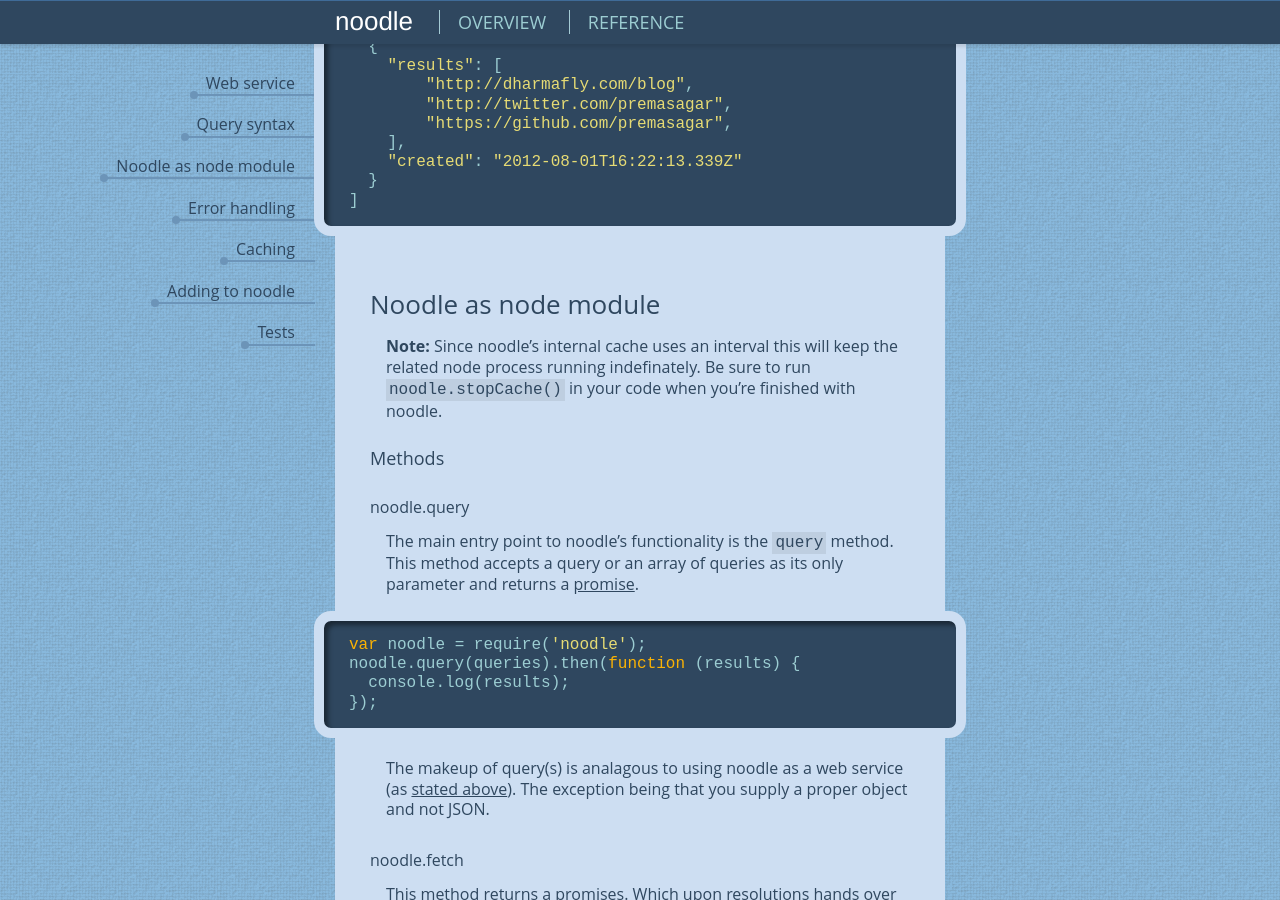
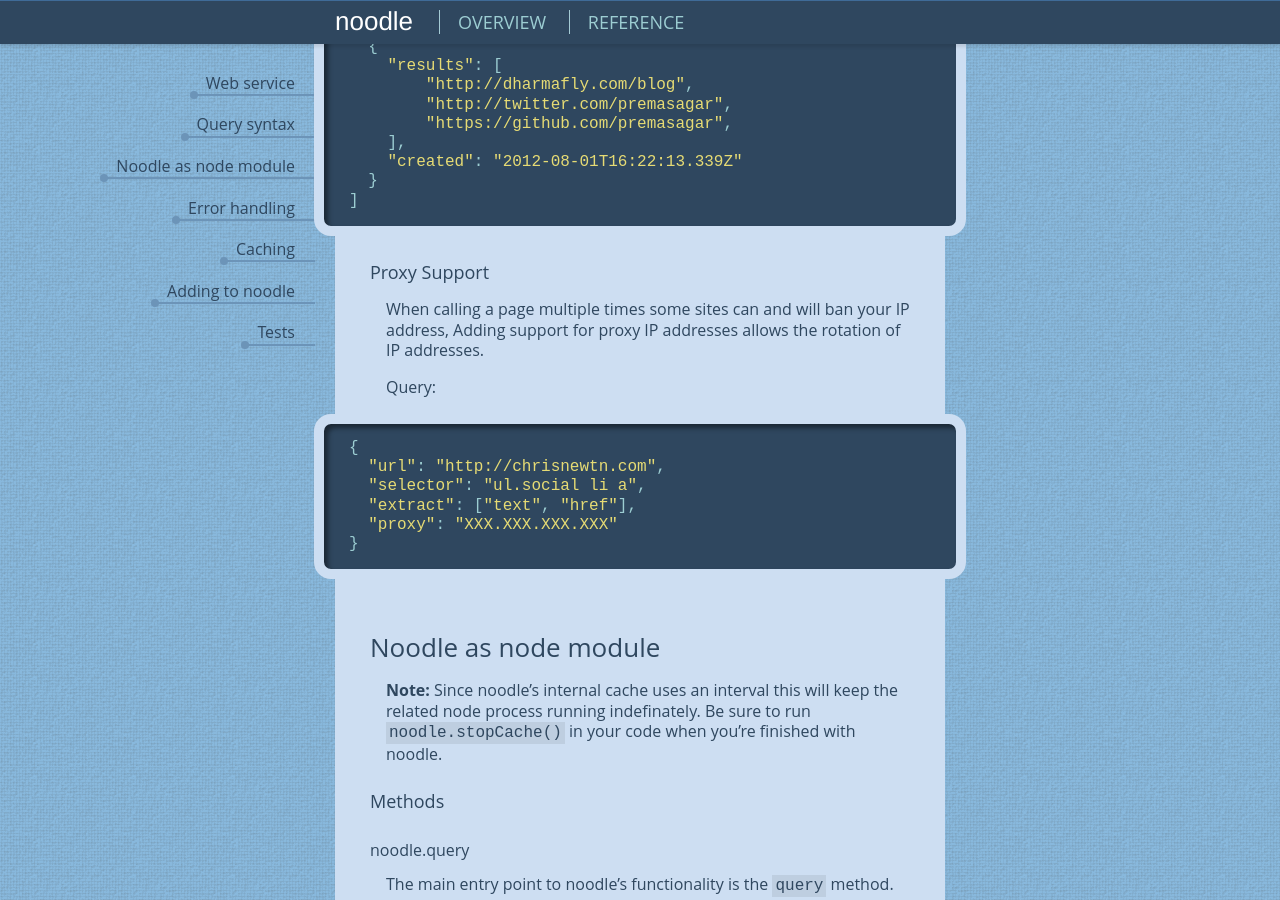
Before and after one commit to dharmafly/noodle, a Jekyll site: the page built from reference/index.html, in a window 1280 px wide and 900 px high, scrolled down 11312 px. Built offline with Jekyll 4.4.1, drawn with Linux system fonts in a browser that asks for light colours; nearby versions of some CDN libraries.

Commit message:
"Build site."

```diff
--- a/_config.yml
+++ b/_config.yml
@@ -1,7 +1,7 @@
 ---
 project_name: noodle
 project_url: "https://github.com/dharmafly/noodle"
-version: 0.3.1
+version: 0.3.2
 jquery_no_conflict: true
 theme: ocean
 twitter_url: "https://twitter.com/dharmafly"
--- a/_posts/2004-01-01-Query-syntax.md
+++ b/_posts/2004-01-01-Query-syntax.md
@@ -386,3 +386,16 @@
         "created": "2012-08-01T16:22:13.339Z"
       }
     ]
+
+## Proxy Support
+
+When calling a page multiple times some sites can and will ban your IP address,  Adding support for proxy IP addresses allows the rotation of IP addresses.
+
+Query:
+
+    {
+      "url": "http://chrisnewtn.com",
+      "selector": "ul.social li a",
+      "extract": ["text", "href"],
+      "proxy": "XXX.XXX.XXX.XXX"
+    }
```
